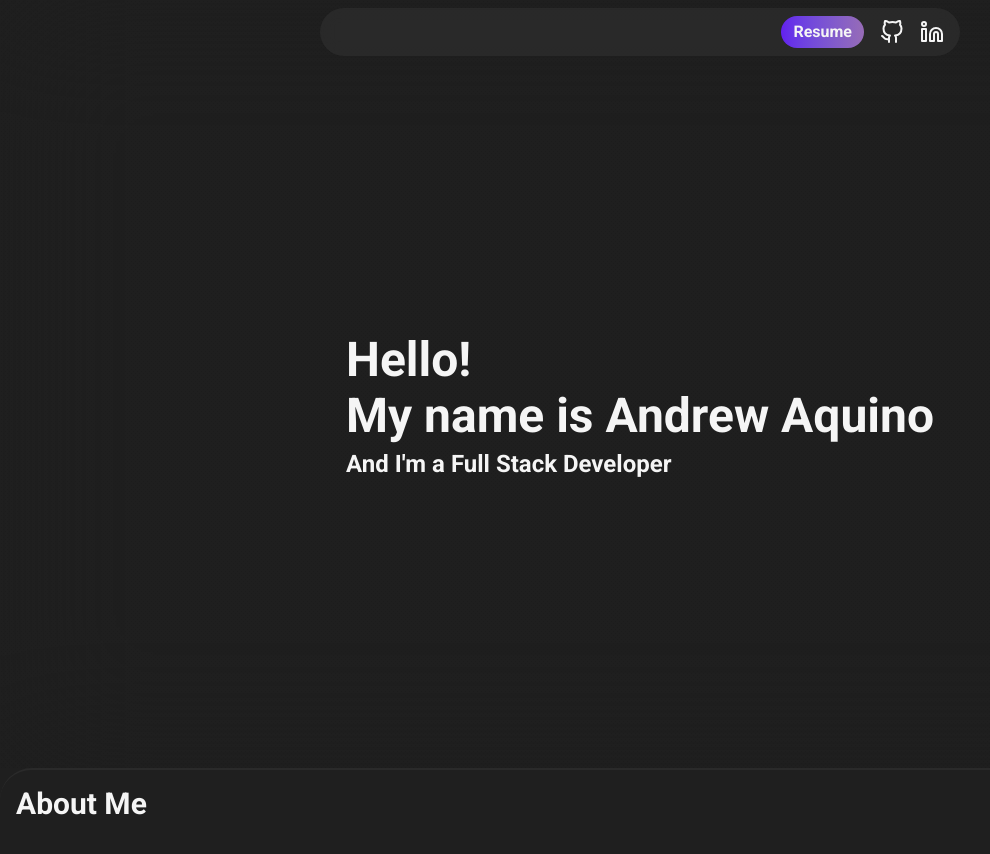
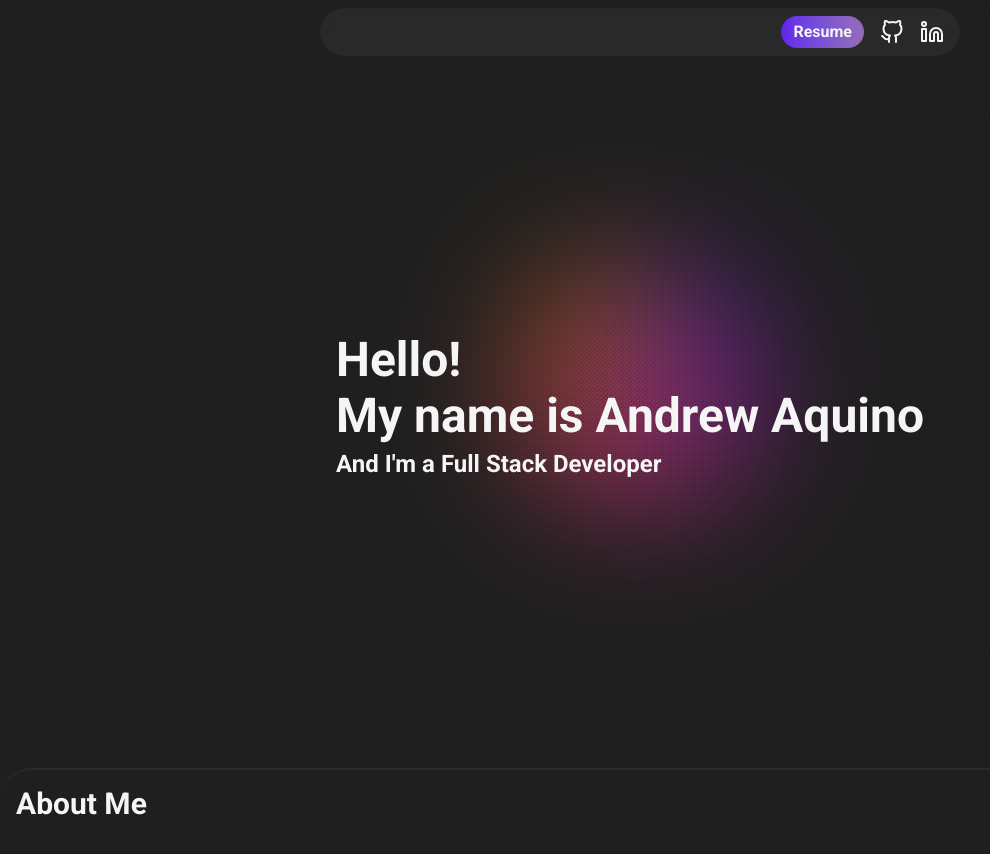
Before and after one commit to AndrewGlennAquino/personal-website-v2, a React (Vite) app: page / in a window 1280 px wide. Shown: the top 854 px of the page, without its empty margins (0-990 px from the left). Built offline with nearby package versions, Linux system fonts and the light colour scheme.

Commit message:
Improve code readability; Implement component style

```diff
--- a/src/components/hero/Hero.tsx
+++ b/src/components/hero/Hero.tsx
@@ -21,7 +21,7 @@ const Hero = () => {
         "span",
         { x: 0, opacity: 1 },
         {
-          delay: stagger(0.25, {startDelay: 0.5 }),
+          delay: stagger(0.25, { startDelay: 0.5 }),
           duration: 1,
           ease: "easeOut",
         }
@@ -49,20 +49,20 @@ const Hero = () => {
   return (
     <section aria-label="Hero" className="relative overflow-hidden">
       {/* Animated gradient background */}
-      <div className="w-full h-full flex justify-center items-center absolute inset-0 -z-20">
+      <div className="bg-gradient-default">
         <div
-          className="hero-gradient w-64 h-64 rounded-full"
+          className="bg-conic/increasing from-indigo to-tangerine w-64 h-64 rounded-full"
           ref={backgroundScope}
         />
       </div>
 
       {/* Background blur filter and background texture */}
-      <div className="backdrop-blur-3xl w-full h-full absolute inset-0 -z-10" />
-      <div className="bg-[url(./assets/svgs/texture.svg)] opacity-50 w-full h-full absolute inset-0 -z-10" />
+      <div className="bg-blur" />
+      <div className="bg-texture" />
 
       {/* Hero container */}
       <div
-        className="container h-screen max-h-192 mp-default mt-0 pt-16 flex flex-col justify-center items-center gap-4"
+        className="h-screen max-h-192 mp-default pt-16 flex flex-col justify-center gap-4"
         ref={textScope}
       >
         {/* Hero text container */}
```
